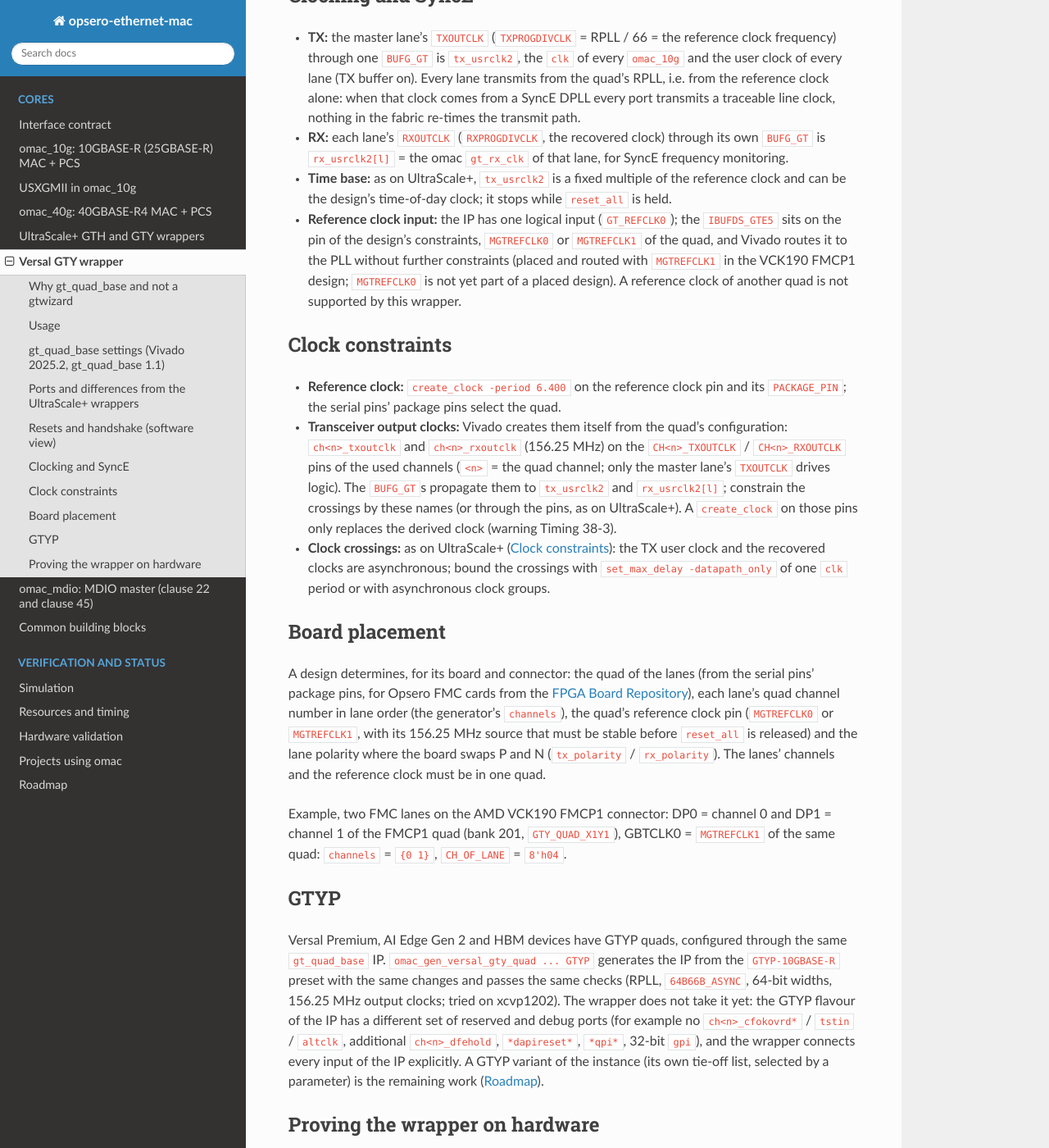
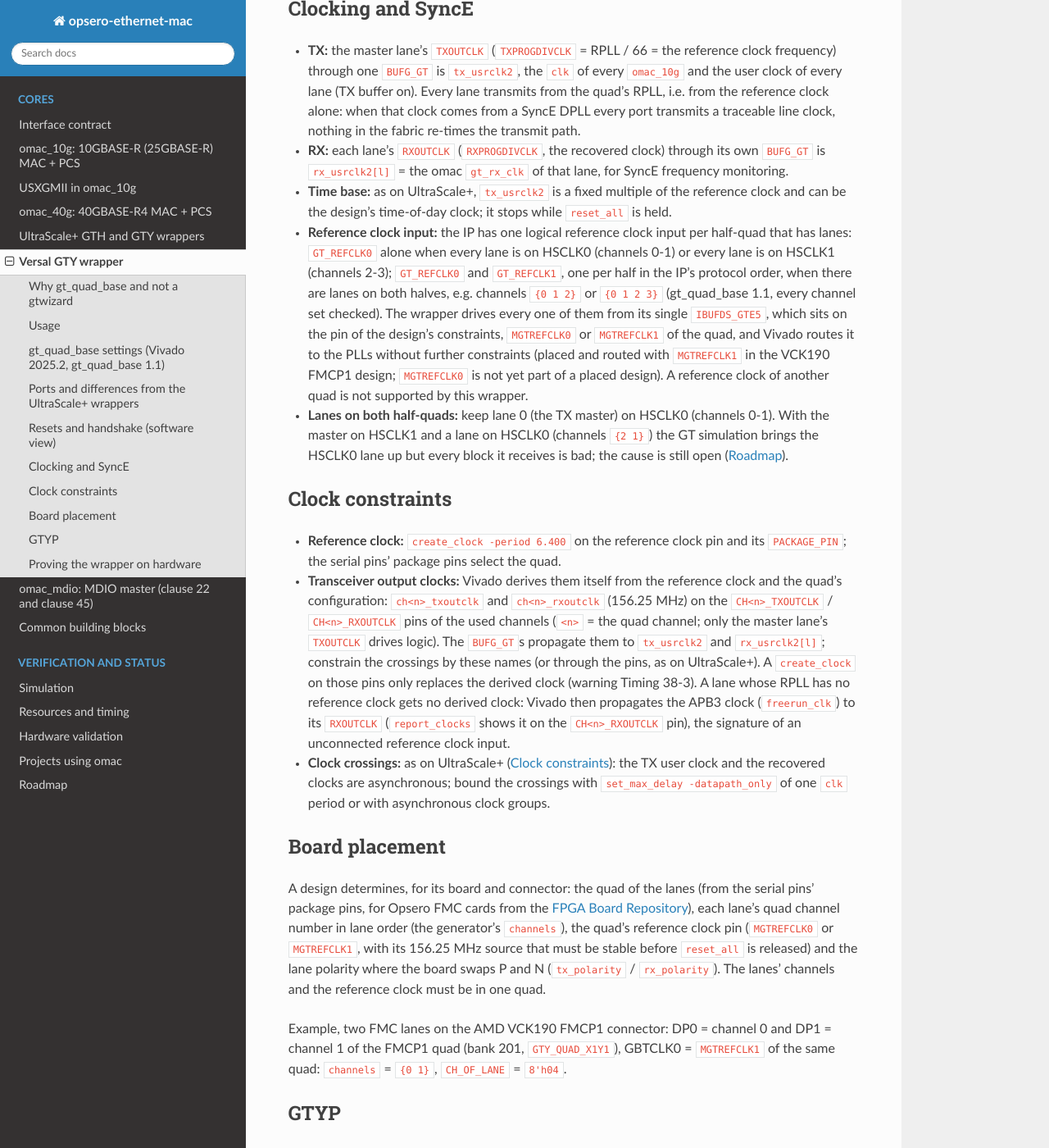
Before and after one commit to fpgadeveloper/opsero-ethernet-mac, a Sphinx documentation site: the page built from docs/gt_versal_gty.md, in a window 1280 px wide and 1400 px high, scrolled down 3611 px. Shown: the whole window at 82% size. Built offline with Sphinx 7.4.7 and the Read the Docs theme 3.1.0, drawn with Linux system fonts in a browser that asks for light colours.

Commit message:
gt/omac_gt_versal_gty: docs and changelog for the GT_REFCLK1 fix; sim/gt versal_xh on channels 1 and 2
docs/gt_versal_gty.md: the IP's reference clock inputs per half-quad, the APB3-clock
signature of an unconnected one, and the open case of a TX master on HSCLK1 with a lane on
HSCLK0 (channels {2 1}: in the GT simulation that lane comes up but decodes every block as
bad); roadmap and changelog list it. sim/gt: versal_xh runs lanes on channels 1 and 2 (TX
master on HSCLK0, passes); tb_gt_loop reports the bad blocks per port.

Co-Authored-By: Claude Fable 5.2 <noreply@anthropic.com>

```diff
--- a/docs/gt_versal_gty.md
+++ b/docs/gt_versal_gty.md
@@ -60,7 +60,7 @@ differs):
 |---|---|---|
 | preset | `GTY-10GBASE-R` | per protocol |
 | line rate TX / RX | 10.3125 Gb/s | |
-| reference clock | 156.25 MHz (`TX/RX_REFCLK_FREQUENCY`), source `R0` | one logical reference clock input `GT_REFCLK0` |
+| reference clock | 156.25 MHz (`TX/RX_REFCLK_FREQUENCY`), source `R0` | one logical reference clock input per half-quad with lanes: `GT_REFCLK0`, plus `GT_REFCLK1` when there are lanes on both halves |
 | PLL | **RPLL** (TX and RX) | the preset chooses the LCPLL; changed (see below) |
 | TX / RX data encoding | `64B66B_ASYNC` (asynchronous gearbox) | `TXSEQUENCE` tied to 0 |
 | internal / user data width | **64 / 64** | the preset has 32 / 32 (312.5 MHz); 64 gives one 156.25 MHz user clock per direction |
@@ -139,22 +139,33 @@ runs and waits for the done flag.
   monitoring.
 * **Time base:** as on UltraScale+, `tx_usrclk2` is a fixed multiple of the reference clock and
   can be the design's time-of-day clock; it stops while `reset_all` is held.
-* **Reference clock input:** the IP has one logical input (`GT_REFCLK0`); the `IBUFDS_GTE5` sits
+* **Reference clock input:** the IP has one logical reference clock input per half-quad that
+  has lanes: `GT_REFCLK0` alone when every lane is on HSCLK0 (channels 0-1) or every lane is on
+  HSCLK1 (channels 2-3); `GT_REFCLK0` and `GT_REFCLK1`, one per half in the IP's protocol
+  order, when there are lanes on both halves, e.g. channels `{0 1 2}` or `{0 1 2 3}`
+  (gt_quad_base 1.1, every channel set checked). The wrapper drives every one of them from its single `IBUFDS_GTE5`, which sits
   on the pin of the design's constraints, `MGTREFCLK0` or `MGTREFCLK1` of the quad, and Vivado
-  routes it to the PLL without further constraints (placed and routed with `MGTREFCLK1` in the
+  routes it to the PLLs without further constraints (placed and routed with `MGTREFCLK1` in the
   VCK190 FMCP1 design; `MGTREFCLK0` is not yet part of a placed design). A reference clock of
   another quad is not supported by this wrapper.
+* **Lanes on both half-quads:** keep lane 0 (the TX master) on HSCLK0 (channels 0-1). With the
+  master on HSCLK1 and a lane on HSCLK0 (channels `{2 1}`) the GT simulation brings the HSCLK0
+  lane up but every block it receives is bad; the cause is still open ([](roadmap.md)).
 
 ## Clock constraints
 
 * **Reference clock:** `create_clock -period 6.400` on the reference clock pin and its
   `PACKAGE_PIN`; the serial pins' package pins select the quad.
-* **Transceiver output clocks:** Vivado creates them itself from the quad's configuration:
+* **Transceiver output clocks:** Vivado derives them itself from the reference clock and the
+  quad's configuration:
   `ch<n>_txoutclk` and `ch<n>_rxoutclk` (156.25 MHz) on the `CH<n>_TXOUTCLK` /
   `CH<n>_RXOUTCLK` pins of the used channels (`<n>` = the quad channel; only the master lane's
   `TXOUTCLK` drives logic). The `BUFG_GT`s propagate them to `tx_usrclk2` and `rx_usrclk2[l]`;
   constrain the crossings by these names (or through the pins, as on UltraScale+). A
-  `create_clock` on those pins only replaces the derived clock (warning Timing 38-3).
+  `create_clock` on those pins only replaces the derived clock (warning Timing 38-3). A lane
+  whose RPLL has no reference clock gets no derived clock: Vivado then propagates the APB3
+  clock (`freerun_clk`) to its `RXOUTCLK` (`report_clocks` shows it on the `CH<n>_RXOUTCLK`
+  pin), the signature of an unconnected reference clock input.
 * **Clock crossings:** as on UltraScale+ ([](gt_usp_gth.md#clock-constraints)): the TX user
   clock and the recovered clocks are asynchronous; bound the crossings with
   `set_max_delay -datapath_only` of one `clk` period or with asynchronous clock groups.
```
Also changed, not shown: CHANGELOG.md (+15 -0 lines), docs/roadmap.md (+1 -1 lines), 4 other files.
